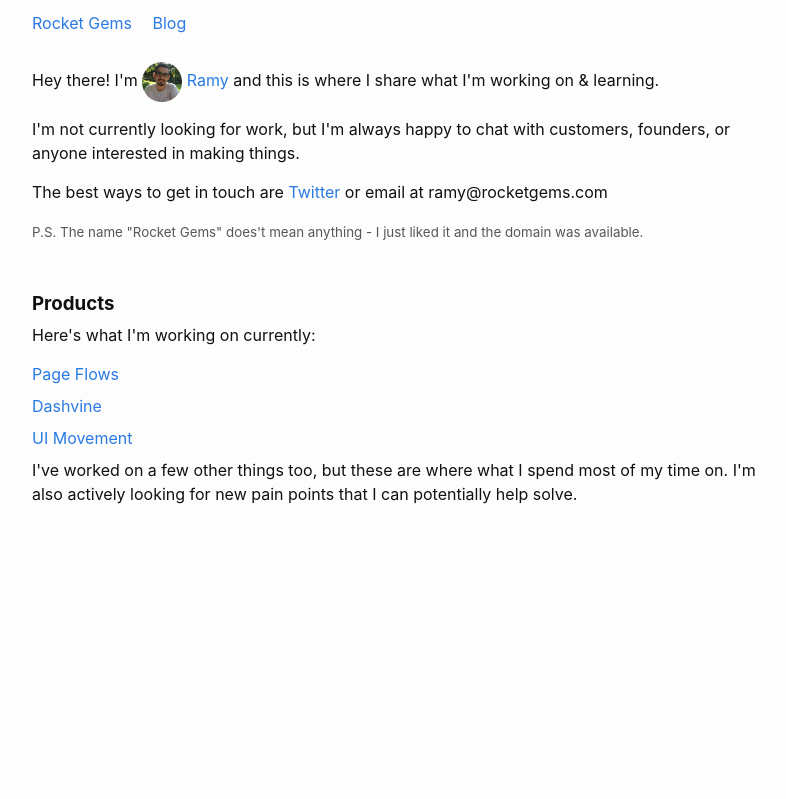
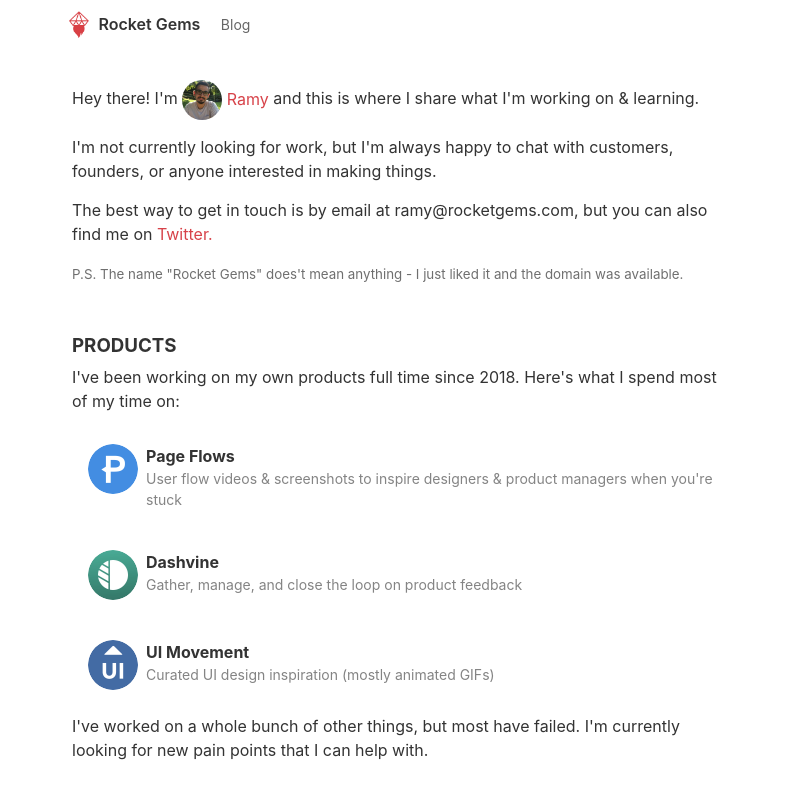
Before and after one commit to ramykhuffash/ramykhuffash.github.io, a Jekyll site: the page built from index.md, in a window 1280 px wide. Shown: the top 799 px of the page, without its empty margins (238-1024 px from the left). Built offline with Jekyll 4.4.1, drawn with Linux system fonts in a browser that asks for light colours.

Commit message:
more blog stuff

```diff
--- a/_config.yml
+++ b/_config.yml
@@ -14,8 +14,6 @@
 # You can create any custom variable you would like, and they will be accessible
 # in the templates via {{ site.myvariable }}.
 title: Rocket Gems
-description: >- # this means to ignore newlines until "baseurl:"
-  Hey, I'm Ramy. This is where I share what I'm working on and what I'm learning while trying to make progress.
 baseurl: "" # the subpath of your site, e.g. /blog
 url: "" # the base hostname & protocol for your site, e.g. http://example.com
 twitter_username: ramykhuffash
--- a/_includes/head.html
+++ b/_includes/head.html
@@ -2,6 +2,7 @@
   <meta charset="utf-8">
   <meta http-equiv="X-UA-Compatible" content="IE=edge">
   <meta name="viewport" content="width=device-width, initial-scale=1">
+  <link rel="shortcut icon" type="image/png" href="/assets/images/rj.jpg">
   {%- seo -%}
   <link rel="stylesheet" href="{{ "/assets/main.css" | relative_url }}">
   {%- feed_meta -%}
--- a/_includes/header.html
+++ b/_includes/header.html
@@ -7,7 +7,8 @@
     {%- if page_paths -%}
       <nav class="site-nav">
         <ul class="list-inline">
-            <li><a href="/">Rocket Gems</a></li>
+            <li style="margin-right: 0; margin-left: -.5rem;"><a href="/"><img src="/assets/images/rj.jpg" width="30" height="30" style="vertical-align: middle; display: inline-block;" /></a></li>
+            <li><a href="/" class="brand-logo">Rocket Gems</a></li>
             <li><a href="/blog/">Blog</a></li>
         </ul>
       </nav>
--- a/_layouts/home.html
+++ b/_layouts/home.html
@@ -5,17 +5,32 @@
 <div class="home">
     <p>Hey there! I'm <a href="https://twitter.com/ramykhuffash" target="_blank"><img src="/assets/images/ramy.jpg" width="40" height="40" style="border-radius: 100%;" /> Ramy</a> and this is where I share what I'm working on & learning.</p>
     <p>I'm not currently looking for work, but I'm always happy to chat with customers, founders, or anyone interested in making things.</p>
-    <p>The best ways to get in touch are <a href="https://twitter.com/ramykhuffash" target="_blank">Twitter</a> or email at ramy@rocketgems.com</p>
+    <p>The best way to get in touch is by email at ramy@rocketgems.com, but you can also find me on <a href="https://twitter.com/ramykhuffash" target="_blank">Twitter.</a></p>
     <p class="text-muted"><small>P.S. The name "Rocket Gems" does't mean anything - I just liked it and the domain was available.</small></p>
 
     <div style="padding: 2rem 0;">
-        <h3 style="margin-bottom: 0.3rem;"><strong>Products</strong></h3>
-        <p>Here's what I'm working on currently:</p>
+        <h3 style="margin-bottom: 0.3rem; text-transform: uppercase;"><strong>Products</strong></h3>
+        <p>I've been working on my own products full time since 2018. Here's what I spend most of my time on:</p>
         <ul class="list-unstyled">
-            <li><a href="https://pageflows.com" target="_blank">Page Flows</a></li>
-            <li><a href="https://dashvine.com" target="_blank">Dashvine</a></li>
-            <li><a href="https://uimovement.com" target="_blank">UI Movement</a></li>
+            <li class="product-thumb">
+                <a href="https://pageflows.com" target="_blank"><span></span></a>
+                <img src="/assets/images/pf.jpg" width="50" height="50" style="border-radius: 100%; vertical-align: middle; display: block; float: left; margin-right: .5rem;" />
+                <strong>Page Flows</strong>
+                <p>User flow videos & screenshots to inspire designers & product managers when you're stuck</p>
+            </li>
+            <li class="product-thumb">
+                <a href="https://dashvine.com" target="_blank"><span></span></a>
+                <img src="/assets/images/dv.jpg" width="50" height="50" style="border-radius: 100%; vertical-align: middle; display: block; float: left; margin-right: .5rem;" />
+                <strong>Dashvine</strong>
+                <p>Gather, manage, and close the loop on product feedback</p>
+            </li>
+            <li class="product-thumb">
+                <a href="https://uimovement.com target="_blank"><span></span></a>
+                <img src="/assets/images/ui.png" width="50" height="50" style="border-radius: 100%; vertical-align: middle; display: block; float: left; margin-right: .5rem;" />
+                <strong>UI Movement</strong>
+                <p>Curated UI design inspiration (mostly animated GIFs)</p>
+            </li>
         </ul>
-        <p>I've worked on a few other things too, but these are where what I spend most of my time on. I'm also actively looking for new pain points that I can potentially help solve.</p>
+        <p>I've worked on a whole bunch of other things, but most have failed. I'm currently looking for new pain points that I can help with.</p>
     </div>
 </div>
--- a/_sass/minima.scss
+++ b/_sass/minima.scss
@@ -10,9 +10,9 @@
 
 $spacing-unit:     30px !default;
 
-$text-color:       #111 !default;
-$background-color: #fdfdfd !default;
-$brand-color:      #2a7ae2 !default;
+$text-color:       #333 !default;
+$background-color: #fff !default;
+$brand-color:      #D74249 !default;
 
 $grey-color:       #828282 !default;
 $grey-color-light: lighten($grey-color, 40%) !default;
@@ -21,10 +21,10 @@
 $table-text-align: left !default;
 
 // Width of the content area
-$content-width:    800px !default;
+$content-width:    720px !default;
 
 $on-palm:          600px !default;
-$on-laptop:        800px !default;
+$on-laptop:        720px !default;
 
 // Use media queries like this:
 // @include media-query($on-palm) {
--- a/_sass/minima/_layout.scss
+++ b/_sass/minima/_layout.scss
@@ -7,6 +7,14 @@
 
   // Positioning context for the mobile navigation icon
   position: relative;
+}
+
+a{
+    text-decoration: none;
+    &:hover, &:focus, &:active{
+        text-decoration: none;
+        color: lighten($brand-color, 10%);
+    }
 }
 
 .site-title {
@@ -25,6 +33,17 @@
 
 .site-nav {
   line-height: $base-line-height * $base-font-size * 1.25;
+  li{
+      a{
+          color: #666;
+          font-size: 14px;
+          &.brand-logo{
+              font-weight: 600;
+              color: #333;
+              font-size: 16px;
+          }
+      }
+  }
 }
 
 
@@ -103,7 +122,7 @@
  * Page content
  */
 .page-content {
-  padding: 1rem 0;
+  padding: 2rem 0;
   flex: 1;
 }
 
@@ -202,3 +221,28 @@
         margin-bottom: 0.5rem;
     }
 }
+
+.product-thumb{
+    position: relative;
+    overflow: hidden;
+    a{
+        span{
+            position: absolute;
+            top: 0;
+            left: 0;
+            bottom: 0;
+            right: 0;
+            z-index: 1;
+        }
+    }
+    p{
+        font-size: 14px;
+        opacity: 0.6;
+        margin-bottom: 0;
+    }
+    padding: 1rem;
+    border-radius: 4px;
+    &:hover, &:focus{
+        background:rgba(0,0,0,0.03);
+    }
+}
```
Also changed, not shown: assets/images/dv.jpg (added), assets/images/pf.jpg (added), assets/images/rj.jpg (added), assets/images/ui.png (added).
